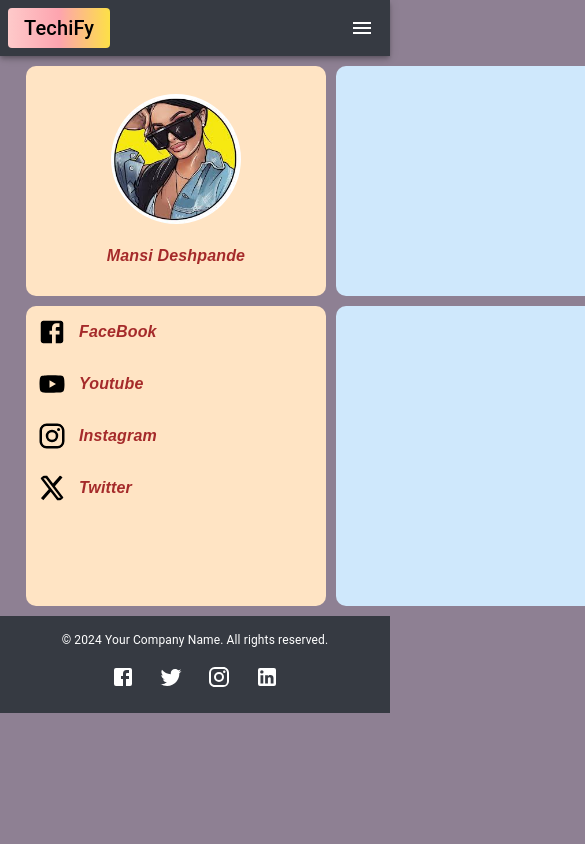
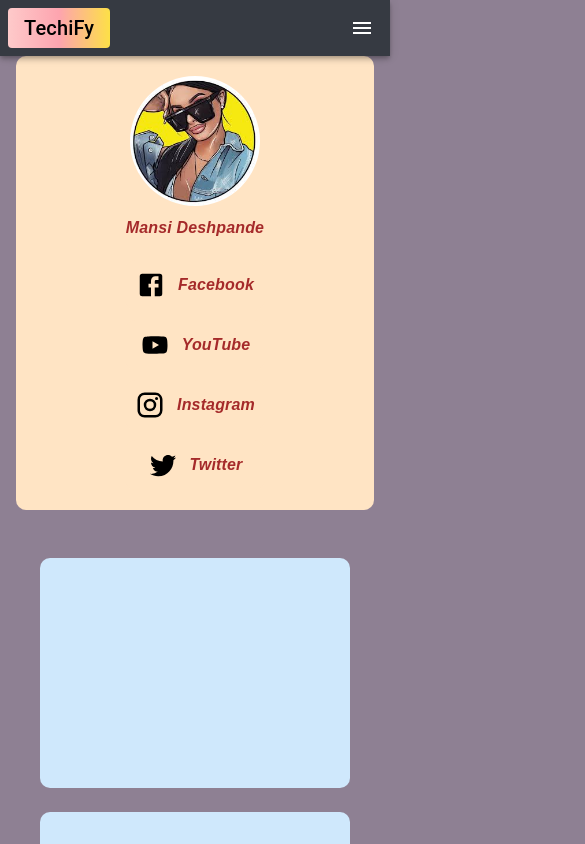
Before and after one commit to 9090856788/Blog-Application, a React (Vite) app in the folder Client/: page /profile in a window 390 px wide. Shown: the top 844 px of the page, 585 px wide, since content can reach past the window. Built offline with nearby package versions, Linux system fonts and the light colour scheme.

Commit message:
Make the profile page responsive

```diff
--- a/Client/src/components/PostCard.jsx
+++ b/Client/src/components/PostCard.jsx
@@ -1,42 +1,35 @@
 /* eslint-disable no-unused-vars */
-// src/components/PostCard.js
 import React from "react";
 import { Box, Button, Typography, SvgIcon } from "@mui/material";
 import { Facebook, Twitter, Instagram, LinkedIn } from "@mui/icons-material";
 
 const PostCard = () => {
   return (
-    <>
     <Box
-        name="Container"
       sx={{
         display: "flex",
         justifyContent: "center",
         alignItems: "center",
-          height: "100vh",
-          boxShadow: "14 14 15 rgba(0, 0, 0, 0.2)",
-        }}
-      >
-        <Box
-          name="Card Container"
-          sx={{
-            width: "350px",
-            // height: "480px",
-            boxShadow: "0 1px 15px rgba(0, 0, 0, 0.2)",
-            borderRadius: "15px",
-            backdropFilter: "blur(10px)",
-            overflow: "hidden",
+        minHeight: "100vh", // Set minimum height for the container
+        padding: "20px",
         background:
           "linear-gradient(to bottom right, #ffcccc, #ccccff, #ccffcc, #ffffcc)",
       }}
     >
       <Box
         sx={{
-              left: "20px",
-              right: "20px",
-              display: "flex",
-              justifyContent: "center",
+          width: "100%", // Adjust width as needed
+          maxWidth: "400px", // Set max-width for responsiveness
+          boxShadow: "0 1px 15px rgba(0, 0, 0, 0.2)",
+          borderRadius: "15px",
+          backdropFilter: "blur(10px)",
           overflow: "hidden",
+        }}
+      >
+        <Box
+          sx={{
+            overflow: "hidden",
+            borderRadius: "10px",
           }}
         >
           <img
@@ -44,65 +37,64 @@ const PostCard = () => {
             alt="Blog Image"
             style={{
               width: "100%",
-                // height: "auto",
-                borderRadius: "10px",
+              height: "auto", // Ensure the image scales properly
+              display: "block",
             }}
           />
         </Box>
-          <Box
-            sx={{
-              marginTop: 2,
-              left: "20px",
-              right: "20px",
-              textAlign: "center",
-            }}
-          >
-            <Typography className="title" variant="h5" sx={{ color: "#000" }}>
+        <Box sx={{ padding: "20px", textAlign: "center" }}>
+          <Typography variant="h5" sx={{ color: "#000", marginBottom: 1 }}>
             How to create a Blog
           </Typography>
-            <Typography className="text" sx={{ color: "#000" }}>
-                Lorem ipsum dolor sit amet consectetur adipisicing elit. Totam, nostrum!
+          <Typography sx={{ color: "#000", marginBottom: 2 }}>
+            Lorem ipsum dolor sit amet consectetur adipisicing elit. Totam,
+            nostrum!
           </Typography>
-          </Box>
-          <Box>
           <Box
             sx={{
               display: "flex",
               justifyContent: "center",
               alignItems: "center",
-                margin: 1,
+              marginBottom: 2,
             }}
           >
-              <Button className="social-button social-button1">
-                <SvgIcon component={Facebook} sx={{ color: "#000" }} />
+            {/* Adjusted social icons */}
+            <Button className="social-button" sx={{ p: 1, mr: 1 }}>
+              <SvgIcon
+                component={Facebook}
+                sx={{ fontSize: "2rem", color: "#000" }}
+              />
             </Button>
-
-              <Button className="social-button social-button1">
-                <SvgIcon component={Twitter} sx={{ color: "#000" }} />
+            <Button className="social-button" sx={{ p: 1, mr: 1 }}>
+              <SvgIcon
+                component={Twitter}
+                sx={{ fontSize: "2rem", color: "#000" }}
+              />
             </Button>
-
-              <Button className="social-button social-button1">
-                <SvgIcon component={Instagram} sx={{ color: "#000" }} />
+            <Button className="social-button" sx={{ p: 1, mr: 1 }}>
+              <SvgIcon
+                component={Instagram}
+                sx={{ fontSize: "2rem", color: "#000" }}
+              />
             </Button>
-
-              <Button className="social-button social-button1">
-                <SvgIcon component={LinkedIn} sx={{ color: "#000" }} />
+            <Button className="social-button" sx={{ p: 1 }}>
+              <SvgIcon
+                component={LinkedIn}
+                sx={{ fontSize: "2rem", color: "#000" }}
+              />
             </Button>
           </Box>
-            <Box sx={{ display: "flex", alignItems: "center" }}>
           <Button
             className="view-more-button"
             fullWidth
             variant="outlined"
-                sx={{ color: "#000", margin: 2 }}
+            sx={{ color: "#000" }}
           >
             Read More
           </Button>
         </Box>
       </Box>
     </Box>
-      </Box>
-    </>
   );
 };
 
--- a/Client/src/components/ProfileUser.jsx
+++ b/Client/src/components/ProfileUser.jsx
@@ -1,41 +1,34 @@
+/* eslint-disable no-unused-vars */
+/* eslint-disable react/prop-types */
 import React from "react";
-import { Container, Box, Avatar, Typography } from "@mui/material";
+import { Container, Grid, Box, Avatar, Typography } from "@mui/material";
 import FacebookIcon from "@mui/icons-material/Facebook";
 import InstagramIcon from "@mui/icons-material/Instagram";
 import YouTubeIcon from "@mui/icons-material/YouTube";
-import XIcon from "@mui/icons-material/X";
+import TwitterIcon from "@mui/icons-material/Twitter";
 
 const ProfileUser = () => {
   return (
-    <>
-      <Container
-        sx={{
-          height: "auto",
-          display: "flex",
-          alignItems: "center",
-          justifyContent: "space-around",
-        }}
-      >
-        <Box>
+    <Container maxWidth="lg">
+      <Grid container spacing={3} alignItems="center">
+        {/* Left Column - Profile Information */}
+        <Grid item xs={12} md={4}>
           <Box
             sx={{
               bgcolor: "#FFE4C4",
-              height: "230px",
-              width: "300px",
-              margin: "10px",
+              height: "100%",
               display: "flex",
+              flexDirection: "column",
               alignItems: "center",
               justifyContent: "center",
-              flexDirection: "column",
-              gap: "20px",
               borderRadius: "10px",
-              padding: "5px",
+              padding: "20px",
             }}
           >
             <Avatar
-              sx={{ width: "130px", height: "auto" }}
+              sx={{ width: "130px", height: "130px", marginBottom: "10px" }}
               alt="Profile"
-              src="././Avatar.jpg"
+              src="./Avatar.jpg"
             />
             <Typography
               sx={{
@@ -43,37 +36,59 @@ const ProfileUser = () => {
                 fontWeight: "bold",
                 fontFamily: "Arial",
                 fontStyle: "italic",
+                textAlign: "center",
               }}
             >
               Mansi Deshpande
             </Typography>
+            <Box sx={{ display: "flex", flexDirection: "column", gap: "10px", marginTop: "20px" }}>
+              <SocialLink icon={<FacebookIcon sx={{ fontSize: "30px" }} />} text="Facebook" />
+              <SocialLink icon={<YouTubeIcon sx={{ fontSize: "30px" }} />} text="YouTube" />
+              <SocialLink icon={<InstagramIcon sx={{ fontSize: "30px" }} />} text="Instagram" />
+              <SocialLink icon={<TwitterIcon sx={{ fontSize: "30px" }} />} text="Twitter" />
             </Box>
+          </Box>
+        </Grid>
 
+        {/* Right Column - Placeholder Boxes */}
+        <Grid item xs={12} md={8}>
           <Box
             sx={{
-              bgcolor: "#FFE4C4",
+              bgcolor: "#cfe8fc",
+              height: "230px",
+              borderRadius: "10px",
+              margin: 3
+            }}
+          />
+          <Box
+            sx={{
+              bgcolor: "#cfe8fc",
               height: "300px",
-              width: "300px",
-              margin: "10px",
-              padding: "5px",
-              display: "flex",
-              alignItems: "Baseline",
-              justifyContent: "Baseline",
-              flexDirection: "column",
-              gap: "10px",
+              marginTop: "20px",
               borderRadius: "10px",
+              margin: 3
             }}
-          >
-            <Typography
+          />
+        </Grid>
+      </Grid>
+    </Container>
+  );
+};
+
+// Component for rendering each social media link
+const SocialLink = ({ icon, text }) => (
+  <Box
     sx={{
       display: "flex",
       alignItems: "center",
       justifyContent: "center",
       gap: "12px",
-                margin : '6px'
+      bgcolor: "#FFE4C4",
+      borderRadius: "10px",
+      padding: "10px",
     }}
   >
-              <FacebookIcon sx={{ fontSize: "30px", borderRadius: "50px" }} />
+    {icon}
     <Typography
       sx={{
         fontFamily: "Arial",
@@ -82,107 +97,9 @@ const ProfileUser = () => {
         color: "brown",
       }}
     >
-                FaceBook
+      {text}
     </Typography>
-            </Typography>
-
-            <Typography
-              sx={{
-                display: "flex",
-                alignItems: "center",
-                justifyContent: "center",
-                gap: "12px",
-                margin : '6px'
-              }}
-            >
-              <YouTubeIcon sx={{ fontSize: "30px", borderRadius: "50px" }} />
-              <Typography
-                sx={{
-                  fontFamily: "Arial",
-                  fontStyle: "italic",
-                  fontWeight: "bold",
-                  color: "brown",
-                }}
-              >
-                Youtube
-              </Typography>
-            </Typography>
-
-            <Typography
-              sx={{
-                display: "flex",
-                alignItems: "center",
-                justifyContent: "center",
-                gap: "12px",
-                margin : '6px'
-              }}
-            >
-              <InstagramIcon sx={{ fontSize: "30px", borderRadius: "50px" }} />
-              <Typography
-                sx={{
-                  fontFamily: "Arial",
-                  fontStyle: "italic",
-                  fontWeight: "bold",
-                  color: "brown",
-                }}
-              >
-                Instagram
-              </Typography>
-            </Typography>
-            <Typography
-              sx={{
-                display: "flex",
-                alignItems: "center",
-                justifyContent: "center",
-                gap: "12px",
-                margin : '6px'
-              }}
-            >
-              <XIcon sx={{ fontSize: "30px", borderRadius: "50px" }} />
-              <Typography
-                sx={{
-                  fontFamily: "Arial",
-                  fontStyle: "italic",
-                  fontWeight: "bold",
-                  color: "brown",
-                }}
-              >
-                Twitter
-              </Typography>
-            </Typography>
-
-
   </Box>
-        </Box>
-        <Box
-          sx={{
-            display: "flex",
-            alignItems: "start",
-            justifyContent: "space-between",
-            flexDirection: "column",
-            gap: "10px",
-          }}
-        >
-          <Box
-            sx={{
-              bgcolor: "#cfe8fc",
-              height: "230px",
-              width: "750px",
-              borderRadius: "10px",
-            }}
-          />
-          <Box
-            sx={{
-              bgcolor: "#cfe8fc",
-              height: "300px",
-              width: "750px",
-              borderRadius: "10px",
-            }}
-          />
-        </Box>
-      </Container>
-    </>
 );
-};
 
 export default ProfileUser;
```
Lines whose indentation alone changed are shown as unchanged.
